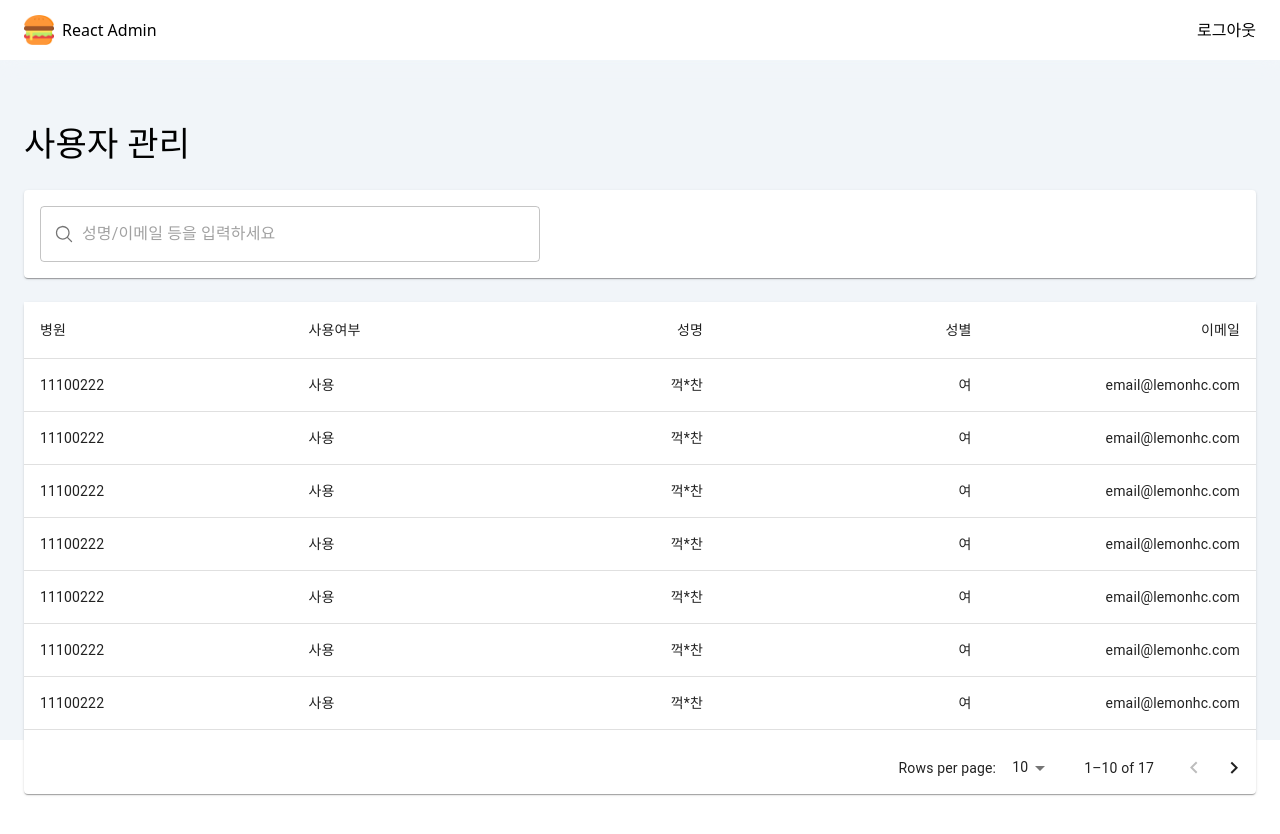
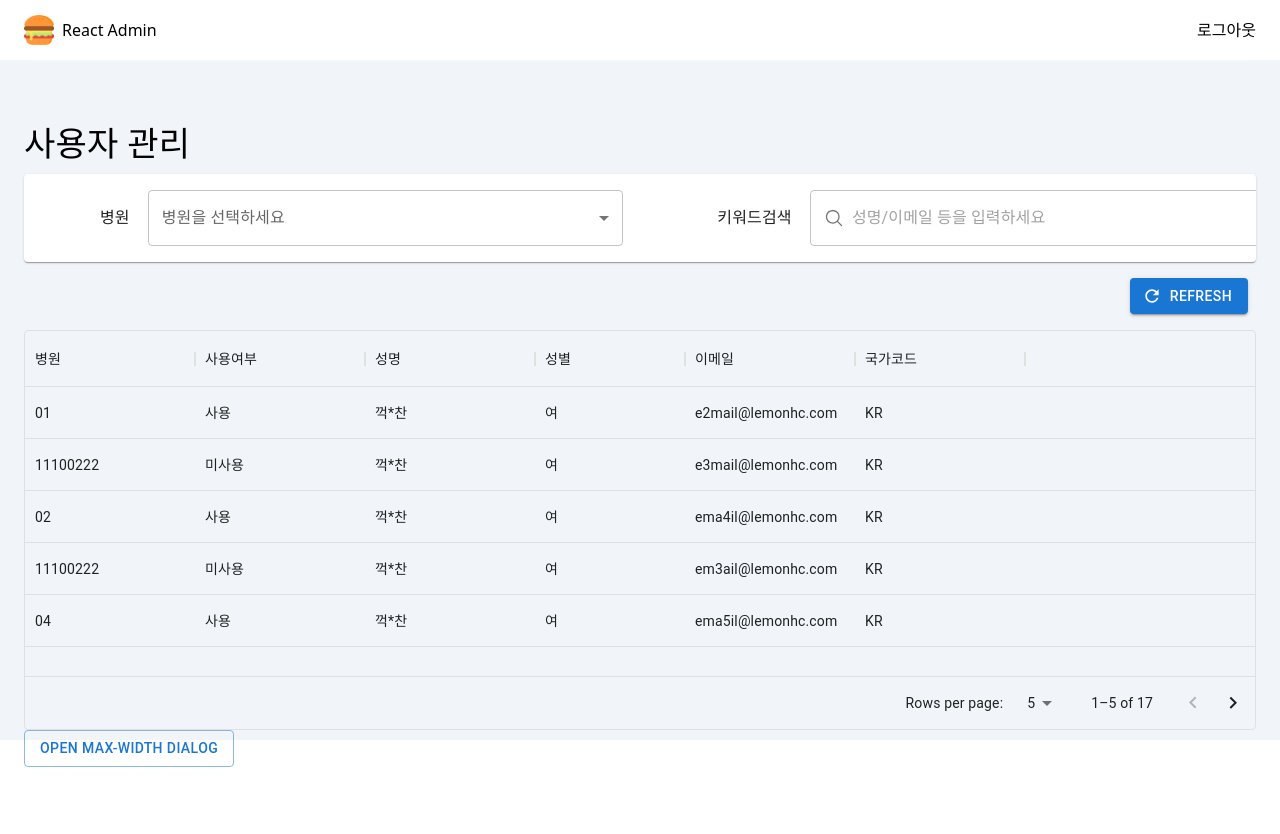
Before and after one commit to chosooyeon/lemon-admin, a React (Vite) app: page /user in a window 1280 px wide. Shown: the top 834 px of the page. After the commit the page ends 800 px from the top, so only its background shows below. Built offline with nearby package versions, Linux system fonts and the light colour scheme.

Commit message:
🎨  사용자관리 ui 수정

```diff
--- a/package.json
+++ b/package.json
@@ -13,8 +13,10 @@
     "@emotion/react": "^11.11.1",
     "@emotion/styled": "^11.11.0",
     "@heroicons/react": "^2.0.18",
+    "@mui/icons-material": "^5.11.16",
     "@mui/lab": "^5.0.0-alpha.134",
     "@mui/material": "^5.13.5",
+    "@mui/x-data-grid": "^6.9.0",
     "@mui/x-date-pickers": "^6.8.0",
     "@react-spring/web": "^9.7.2",
     "@types/node": "^20.2.5",
--- /dev/null
+++ b/src/components/atoms/PopupComponent.tsx
@@ -0,0 +1,91 @@
+import { SelectChangeEvent, Button, DialogTitle, DialogContent, DialogContentText, Box, FormControl, InputLabel, Select, MenuItem, FormControlLabel, Switch, DialogActions } from '@mui/material';
+import Dialog, { DialogProps } from '@mui/material/Dialog';
+import React from 'react';
+
+export const PopupComponent = () => {
+    const [open, setOpen] = React.useState(false);
+    const [fullWidth, setFullWidth] = React.useState(true);
+    const [maxWidth, setMaxWidth] = React.useState<DialogProps['maxWidth']>('sm');
+
+    const handleClickOpen = () => {
+      setOpen(true);
+    };
+
+    const handleClose = () => {
+      setOpen(false);
+    };
+
+    const handleMaxWidthChange = (event: SelectChangeEvent<typeof maxWidth>) => {
+      setMaxWidth(
+        // @ts-expect-error autofill of arbitrary value is not handled.
+        event.target.value,
+      );
+    };
+
+    const handleFullWidthChange = (event: React.ChangeEvent<HTMLInputElement>) => {
+      setFullWidth(event.target.checked);
+    };
+
+    return (
+      <React.Fragment>
+        <Button variant="outlined" onClick={handleClickOpen}>
+          Open max-width dialog
+        </Button>
+        <Dialog
+          fullWidth={fullWidth}
+          maxWidth={maxWidth}
+          open={open}
+          onClose={handleClose}
+        >
+          <DialogTitle>Optional sizes</DialogTitle>
+          <DialogContent>
+            <DialogContentText>
+              You can set my maximum width and whether to adapt or not.
+            </DialogContentText>
+            <Box
+              noValidate
+              component="form"
+              sx={{
+                display: 'flex',
+                flexDirection: 'column',
+                m: 'auto',
+                width: 'fit-content',
+              }}
+            >
+              <FormControl sx={{ mt: 2, minWidth: 120 }}>
+                <InputLabel htmlFor="max-width">maxWidth</InputLabel>
+                <Select
+                  autoFocus
+                  value={maxWidth}
+                  onChange={handleMaxWidthChange}
+                  label="maxWidth"
+                  inputProps={{
+                    name: 'max-width',
+                    id: 'max-width',
+                  }}
+                >
+                  <MenuItem value={false as any}>false</MenuItem>
+                  <MenuItem value="xs">xs</MenuItem>
+                  <MenuItem value="sm">sm</MenuItem>
+                  <MenuItem value="md">md</MenuItem>
+                  <MenuItem value="lg">lg</MenuItem>
+                  <MenuItem value="xl">xl</MenuItem>
+                </Select>
+              </FormControl>
+              <FormControlLabel
+                sx={{ mt: 1 }}
+                control={
+                  <Switch checked={fullWidth} onChange={handleFullWidthChange} />
+                }
+                label="Full width"
+              />
+            </Box>
+          </DialogContent>
+          <DialogActions>
+            <Button onClick={handleClose}>Close</Button>
+          </DialogActions>
+        </Dialog>
+      </React.Fragment>
+    );
+
+}
--- a/src/components/atoms/Search.tsx
+++ b/src/components/atoms/Search.tsx
@@ -1,7 +1,13 @@
-import { Card, InputAdornment, OutlinedInput, SvgIcon } from '@mui/material';
+import { FormControl, InputAdornment, OutlinedInput, Stack, SvgIcon, Typography } from '@mui/material';
 import { MagnifyingGlassIcon } from '@heroicons/react/24/solid'
 export const Search = () => (
-    <Card sx={{ p: 2 }}>
+    <Stack
+        alignItems="center"
+        direction="row"
+        spacing={1}
+    >
+        <Typography sx={{ width: '13%' }}> 키워드검색</Typography>
+        <FormControl sx={{ width: 700 }}>
             <OutlinedInput
                 defaultValue=""
                 fullWidth
@@ -9,7 +15,6 @@ export const Search = () => (
                 startAdornment={(
                     <InputAdornment position="start">
                         <SvgIcon
-
                             color="action"
                             fontSize="small"
                         >
@@ -19,5 +24,6 @@ export const Search = () => (
                 )}
                 sx={{ maxWidth: 500 }}
             />
-    </Card>
+        </FormControl>
+    </Stack>
 );
--- /dev/null
+++ b/src/components/atoms/SelectComponent.tsx
@@ -0,0 +1,37 @@
+import { FormControl, InputLabel, MenuItem, Select, SelectChangeEvent, Stack, Typography } from "@mui/material";
+import React from "react";
+
+
+
+export const SelectComponent = () => {
+    const [hospitalCd, setHospitalCd] = React.useState('');
+
+    const handleChange = (event: SelectChangeEvent) => {
+        setHospitalCd(event.target.value);
+    };
+    return (
+        <Stack
+            alignItems="center"
+            direction="row"
+            spacing={1}
+            sx={{paddingRight:'8%'}}
+        >
+            <Typography sx={{ width: '8%'}}> 병원</Typography>
+            <FormControl sx={{ width: 500 }}>
+                <InputLabel id="demo-simple-select-autowidth-label">병원을 선택하세요</InputLabel>
+                <Select
+                    labelId="demo-simple-select-autowidth-label"
+                    id="demo-simple-select-autowidth"
+                    value={hospitalCd}
+                    onChange={handleChange}
+                    fullWidth
+                    label="Age"
+                >
+                    <MenuItem>레몬종합병원</MenuItem>
+                    <MenuItem>강북삼성병원</MenuItem>
+                    <MenuItem>세브란스병원</MenuItem>
+                </Select>
+            </FormControl>
+        </Stack>
+    );
+}
--- a/src/components/molecules/UserTable.tsx
+++ b/src/components/molecules/UserTable.tsx
@@ -1,153 +1,57 @@
-import {
-  Table,
-  TableBody,
-  TableCell,
-  TableHead,
-  TablePagination,
-  TableRow,
-  TableContainer,
-  Paper,
-} from '@mui/material';
-import React from 'react';
 
-interface Column {
-  id: 'hospitalCd' | 'enabled' | 'userNm' | 'sex' | 'email';
-  label: string;
-  minWidth?: number;
-  align?: 'right';
-  format?: (value: number) => string;
-}
+import { DataGrid, GridColDef } from '@mui/x-data-grid';
+import { PopupComponent } from '../atoms/PopupComponent';
 
-const columns: Column[] = [
-  { id: 'hospitalCd', label: '병원', minWidth: 170 },
-  { id: 'enabled', label: '사용여부', minWidth: 100 },
-  {
-    id: 'userNm',
-    label: '성명',
-    minWidth: 170,
-    align: 'right',
-    format: (value: number) => value.toLocaleString('en-US'),
-  },
-  {
-    id: 'sex',
-    label: '성별',
-    minWidth: 170,
-    align: 'right',
-    format: (value: number) => value.toLocaleString('en-US'),
-  },
-  {
-    id: 'email',
-    label: '이메일',
-    minWidth: 170,
-    align: 'right',
-    format: (value: number) => value.toFixed(2),
-  },
+
+const columns: GridColDef[] = [
+  { field: 'hospitalCd', headerName: '병원', width: 170, disableColumnMenu: true },
+  { field: 'enabled', headerName: '사용여부', width: 170, disableColumnMenu: true },
+  { field: 'userNm', headerName: '성명', width: 170, disableColumnMenu: true },
+  { field: 'sex', headerName: '성별', width: 150, disableColumnMenu: true },
+  { field: 'email', headerName: '이메일', width: 170, disableColumnMenu: true },
+  { field: 'countyCd', headerName: '국가코드', width: 170, disableColumnMenu: true },
+  // { id: 'action', label: 'action', minWidth: 170},
 ];
 
-interface Data {
-  hospitalCd: string;
-  enabled: string;
-  userNm: string;
-  sex: string;
-  email: string;
-}
-
-function createData(
-  hospitalCd: string,
-  enabled: string,
-  userNm: string,
-  sex: string,
-  email: string
-): Data {
-
-  return { hospitalCd, enabled, userNm, sex, email };
-}
-
 const rows = [
-  createData('11100222', '사용', '꺽*찬', '여', 'email@lemonhc.com'),
-  createData('11100222', '사용', '꺽*찬', '여', 'email@lemonhc.com'),
-  createData('11100222', '사용', '꺽*찬', '여', 'email@lemonhc.com'),
-  createData('11100222', '사용', '꺽*찬', '여', 'email@lemonhc.com'),
-  createData('11100222', '사용', '꺽*찬', '여', 'email@lemonhc.com'),
-  createData('11100222', '사용', '꺽*찬', '여', 'email@lemonhc.com'),
-  createData('11100222', '사용', '꺽*찬', '여', 'email@lemonhc.com'),
-  createData('11100222', '사용', '꺽*찬', '여', 'email@lemonhc.com'),
-  createData('37100441', '사용', '김******)', '여', 'email@lemonhc.com'),
-  createData('11100222', '사용', '김******)', '여', 'email@lemonhc.com'),
-  createData('37100441', '사용', '꺽*찬', '여', 'email@lemonhc.com'),
-  createData('11100222', '사용', '김******)', '여', 'email@lemonhc.com'),
-  createData('37100441', '사용', '꺽*찬', '여', 'email@lemonhc.com'),
-  createData('11100222', '사용', '김******)', '여', 'email@lemonhc.com'),
-  createData('11100222', '사용', '꺽*찬', '여', 'email@lemonhc.com'),
-  createData('37100441', '사용', '김******)', '여', 'email@lemonhc.com'),
-  createData('11100222', '사용', '꺽*찬', '여', 'email@lemonhc.com'),
+  { id: 1, hospitalCd: '01', enabled: '사용', userNm: '꺽*찬', sex: '여', email: 'e2mail@lemonhc.com', countyCd: 'KR' },
+  { id: 2, hospitalCd: '11100222', enabled: '미사용', userNm: '꺽*찬', sex: '여', email: 'e3mail@lemonhc.com', countyCd: 'KR' },
+  { id: 3, hospitalCd: '02', enabled: '사용', userNm: '꺽*찬', sex: '여', email: 'ema4il@lemonhc.com', countyCd: 'KR' },
+  { id: 4, hospitalCd: '11100222', enabled: '미사용', userNm: '꺽*찬', sex: '여', email: 'em3ail@lemonhc.com', countyCd: 'KR' },
+  { id: 5, hospitalCd: '04', enabled: '사용', userNm: '꺽*찬', sex: '여', email: 'ema5il@lemonhc.com', countyCd: 'KR' },
+  { id: 6, hospitalCd: '11100222', enabled: '사용', userNm: '꺽*찬', sex: '남', email: 'ema6il@lemonhc.com', countyCd: 'KR' },
+  { id: 7, hospitalCd: '11100222', enabled: '미사용', userNm: '꺽*찬', sex: '남', email: 'em7ail@lemonhc.com', countyCd: 'KR' },
+  { id: 8, hospitalCd: '11100222', enabled: '미사용', userNm: '꺽*찬', sex: '여', email: 'ema8il@lemonhc.com', countyCd: 'KR' },
+  { id: 9, hospitalCd: '37100441', enabled: '사용', userNm: '김******)', sex: '남', email: 'ema9il@lemonhc.com', countyCd: '' },
+  { id: 10, hospitalCd: '11100222', enabled: '사용', userNm: '김******)', sex: '여', email: 'ema0il@lemonhc.com', countyCd: '' },
+  { id: 11, hospitalCd: '37100441', enabled: '미사용', userNm: '꺽*찬', sex: '남', email: 'e3mail@lemonhc.com', countyCd: 'KR' },
+  { id: 12, hospitalCd: '11100222', enabled: '사용', userNm: '김******)', sex: '여', email: 'emai44l@lemonhc.com', countyCd: 'KR' },
+  { id: 13, hospitalCd: '37100441', enabled: '사용', userNm: '꺽*찬', sex: '남', email: 'emai55l@lemonhc.com', countyCd: 'KR' },
+  { id: 14, hospitalCd: '11100222', enabled: '미사용', userNm: '김******)', sex: '여', email: 'em444ail@lemonhc.com', countyCd: 'KR' },
+  { id: 15, hospitalCd: '11100222', enabled: '미사용', userNm: '꺽*찬', sex: '여', email: 'ema333il@lemonhc.com', countyCd: 'KR' },
+  { id: 16, hospitalCd: '37100441', enabled: '미사용', userNm: '김******)', sex: '여', email: 'ema666il@lemonhc.com', countyCd: 'KR' },
+  { id: 17, hospitalCd: '11100222', enabled: '사용', userNm: '꺽*찬', sex: '남', email: 'ema77il@lemonhc.com', countyCd: 'KR' },
 ];
 
 
 
 const UserTable = () => {
-  const [page, setPage] = React.useState(0);
-  const [rowsPerPage, setRowsPerPage] = React.useState(10);
-
-  const handleChangePage = (event: unknown, newPage: number) => {
-    setPage(newPage);
-  };
-
-  const handleChangeRowsPerPage = (event: React.ChangeEvent<HTMLInputElement>) => {
-    setRowsPerPage(+event.target.value);
-    setPage(0);
-  };
   return (
     <>
-      <Paper sx={{ width: '100%' }}>
-        <TableContainer sx={{ maxHeight: 440 }}>
-          <Table stickyHeader aria-label="sticky table">
-            <TableHead>
-              <TableRow>
-                {columns.map((column) => (
-                  <TableCell
-                    key={column.id}
-                    align={column.align}
-                    style={{ top: 0, minWidth: column.minWidth }}
-                  >
-                    {column.label}
-                  </TableCell>
-                ))}
-              </TableRow>
-            </TableHead>
-            <TableBody>
-              {rows
-                .slice(page * rowsPerPage, page * rowsPerPage + rowsPerPage)
-                .map((row) => {
-                  return (
-                    <TableRow hover role="checkbox" tabIndex={-1}>
-                      {columns.map((column) => {
-                        const value = row[column.id];
-                        return (
-                          <TableCell key={column.id} align={column.align}>
-                            {column.format && typeof value === 'number'
-                              ? column.format(value)
-                              : value}
-                          </TableCell>
-                        );
-                      })}
-                    </TableRow>
-                  );
-                })}
-            </TableBody>
-          </Table>
-        </TableContainer>
-        <TablePagination
-          rowsPerPageOptions={[10, 25, 100]}
-          component="div"
-          count={rows.length}
-          rowsPerPage={rowsPerPage}
-          page={page}
-          onPageChange={handleChangePage}
-          onRowsPerPageChange={handleChangeRowsPerPage}
+      <div style={{ height: 400, width: '100%' }}>
+        <DataGrid
+          rows={rows}
+          columns={columns}
+          initialState={{
+            pagination: {
+              paginationModel: { page: 0, pageSize: 5 },
+            },
+          }}
+          pageSizeOptions={[5, 10]}
+        // checkboxSelection
         />
-      </Paper>
-
+        <PopupComponent />
+      </div>
     </>
   )
 }
--- a/src/pages/user/UserPage.tsx
+++ b/src/pages/user/UserPage.tsx
@@ -1,7 +1,8 @@
 import { Search } from '@/components/atoms/Search';
 import UserTable from '@/components/molecules/UserTable';
-import { Box, Container, Stack, Typography } from '@mui/material';
-
+import { SelectComponent } from '@/components/atoms/SelectComponent';
+import { Box, Button, Card, CardActions, Container, Stack, SvgIcon, Typography } from '@mui/material';
+import RefreshIcon from '@mui/icons-material/Refresh';
 
 const UserPage = () => {
     return (
@@ -15,22 +16,41 @@ const UserPage = () => {
                 }}
             >
                 <Container maxWidth="xl">
-          <Stack spacing={3}>
+                    <Stack spacing={1}>
                         <Stack
                             direction="row"
                             justifyContent="space-between"
-              spacing={4}
                         >
-              <Stack spacing={1}>
+                            <Stack>
                                 <Typography variant="h4">
                                     사용자 관리
                                 </Typography>
                             </Stack>
                         </Stack>
+                        <Card sx={{ p: 2 }}>
+                            <Stack
+                                alignItems="center"
+                                direction="row"
+                                spacing={1}
+                                sx={{ marginX: '5%' }}
+                            >
+                                <SelectComponent />
                                 <Search />
-
+                            </Stack>
+                        </Card>
+                        <CardActions sx={{ justifyContent: 'flex-end' }}>
+                            <Button
+                                startIcon={(
+                                    <SvgIcon fontSize="small">
+                                        <RefreshIcon />
+                                    </SvgIcon>
+                                )}
+                                variant="contained"
+                            >
+                                REFRESH
+                            </Button>
+                        </CardActions>
                         <UserTable />
-
                     </Stack>
                 </Container>
             </Box>
```
Also changed, not shown: 1 other file (tests, documents, lock files or other folders). Lines whose indentation alone changed are shown as unchanged.
